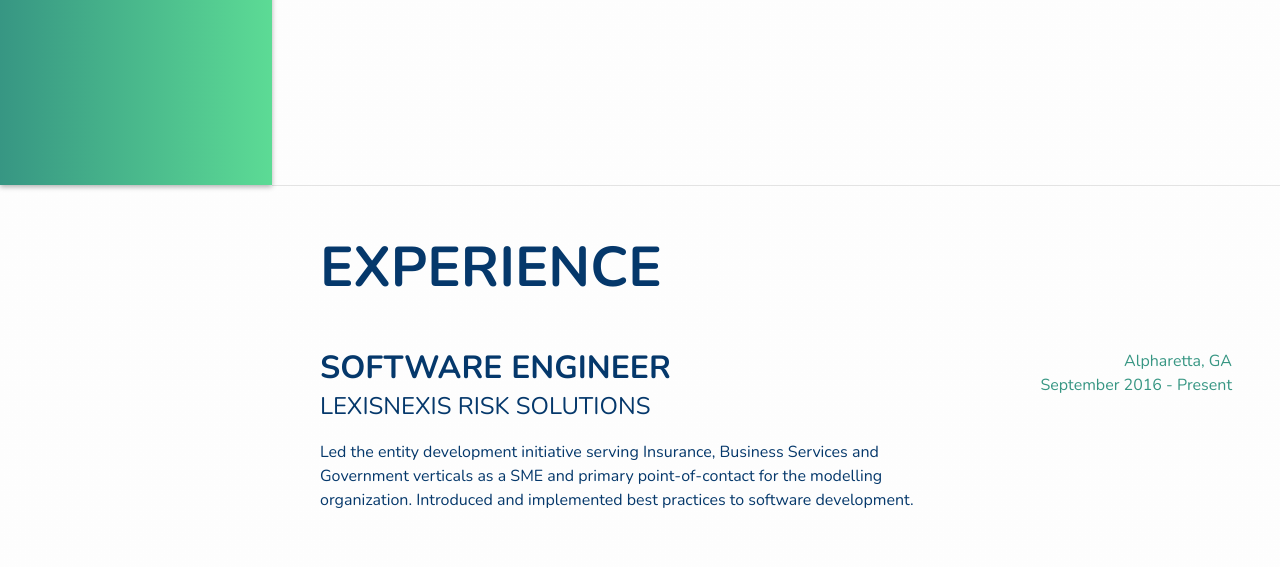
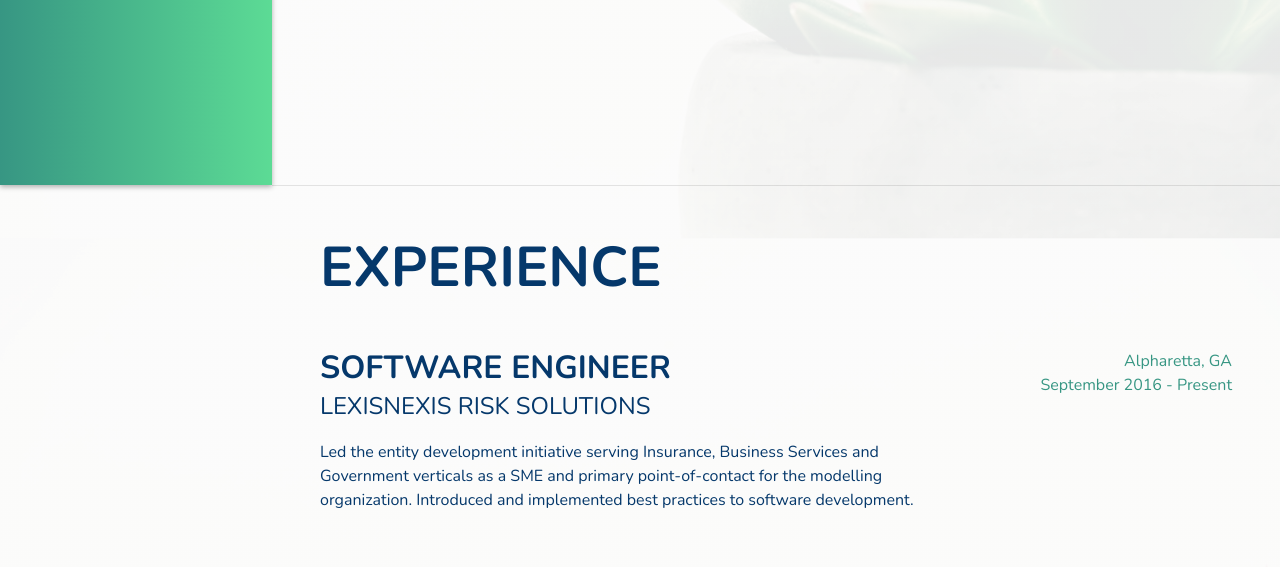
Before and after one commit to saloni-jain/saloni-jain.github.io, a plain HTML site: page index.html in a window 1280 px wide. Shown: the part 615-1182 px from the top of the page. Drawn offline with nearby package versions, Linux system fonts and the light colour scheme.

Commit message:
Update site.css

```diff
--- a/site.css
+++ b/site.css
@@ -4,7 +4,7 @@
     /*color: #868e96;*/
     color: #05386B;
     /*background: -webkit-gradient(linear, left top, left bottom, from(#fbfbfb)), url("../img/bg2.jpg");*/
-    background: -webkit-gradient(linear, left top, left bottom, from(rgba(253,253,253,0.9))), url("../img/bg2.jpg");
+    background: -webkit-gradient(linear, left top, left bottom, from(rgba(253,253,253,0.9))), url("../bg2.jpg");
     background-attachment: fixed;
     background-position: center;
     background-size: cover;
```
